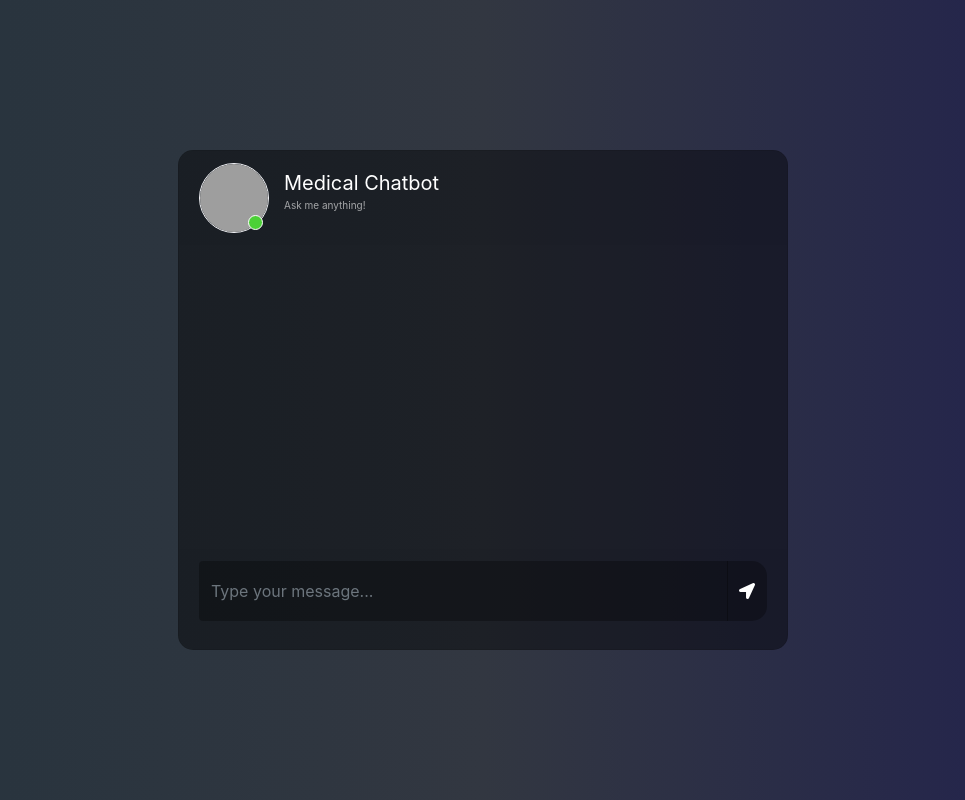
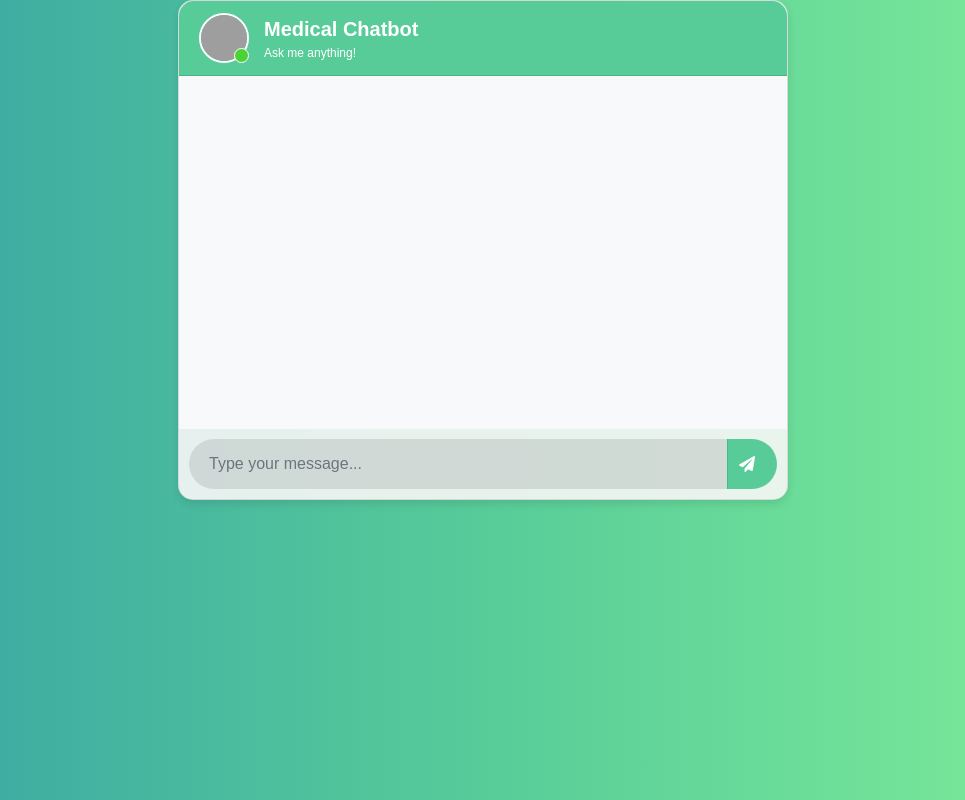
Before and after one commit to areebahmed575/Medical-ChatBot, a Flask app: page / in a window 1280 px wide. Shown: the whole page, without its empty margins (157-1122 px from the left). Run offline with Flask 3, Linux system fonts and the light colour scheme; some libraries are stand-ins or nearby versions; grey boxes are pictures that could not be loaded.

Commit message:
More changing

```diff
--- a/app.py
+++ b/app.py
@@ -9,6 +9,16 @@ from langchain_community.llms import OpenAI
 from langchain_community.vectorstores import Chroma
 from langchain_openai import OpenAI
 from src.helper import load_pdf, text_split
+from store_index import vectordb
+from src.helper import load_pdf, text_split
+import os
+from langchain_community.llms import OpenAI
+from langchain_community.vectorstores import Chroma
+# from fastapi import FastAPI, Request
+# from fastapi.responses import HTMLResponse
+# from fastapi.templating import Jinja2Templates
+# import uvicorn
+
 
 app = Flask(__name__)
 
@@ -16,6 +26,8 @@ load_dotenv()
 
 
 os.environ["OPENAI_API_KEY"]=""
+
+
 
 embedding=OpenAIEmbeddings()
 
@@ -30,18 +42,41 @@ vectordb = None
 vectordb = Chroma(persist_directory=persist_directory,embedding_function=embedding)
 
 PROMPT=PromptTemplate(template=prompt_template, input_variables=["context", "question"])
+chain_type_kwargs={"prompt": PROMPT}
+
 
 retriever = vectordb.as_retriever(search_kwargs={"k": 2})
-chain_type_kwargs={"prompt": PROMPT}
 
 
 
 
-# create the chain to answer questions
+
+llm=OpenAI()
+
 qa_chain = RetrievalQA.from_chain_type(llm=OpenAI(),
                                   chain_type="stuff",
                                   retriever=retriever,
                                   return_source_documents=True)
+
+
+## Cite sources
+def process_llm_response(llm_response):
+    print(llm_response['result'])
+    print('\n\nSources:')
+    for source in llm_response["source_documents"]:
+        print(source.metadata['source'])
+
+# full example
+query = "What are Allergies?"
+
+
+llm_response = qa_chain.invoke(query)
+
+
+print(llm_response)
+
+print(process_llm_response(llm_response))
+
 
 
 
@@ -56,7 +91,7 @@ def chat():
     msg = request.form["msg"]
     input = msg
     print(input)
-    result=qa_chain({"query": input})
+    result=qa({"query": input})
     print("Response : ", result["result"])
     return str(result["result"])
 
--- a/static/style.css
+++ b/static/style.css
@@ -1,223 +1,126 @@
-body,html{
+body, html {
     height: 100%;
     margin: 0;
-	background: rgb(44, 47, 59);
-   background: -webkit-linear-gradient(to right, rgb(40, 59, 34), rgb(54, 60, 70), rgb(32, 32, 43));
-	background: linear-gradient(to right, rgb(38, 51, 61), rgb(50, 55, 65), rgb(33, 33, 78));
+    background: linear-gradient(to right, #38a3a5, #57cc99, #80ed99);
+    font-family: 'Arial', sans-serif;
 }
 
-.chat{
-	margin-top: auto;
-	margin-bottom: auto;
+.chat {
+    margin: auto;
+    height: 100%;
 }
-.card{
+
+.card {
     height: 500px;
     border-radius: 15px !important;
-	background-color: rgba(0,0,0,0.4) !important;
+    background-color: rgba(255, 255, 255, 0.9) !important;
+    box-shadow: 0 4px 8px rgba(0, 0, 0, 0.1);
 }
-.contacts_body{
-	padding:  0.75rem 0 !important;
+
+.msg_head {
+    border-radius: 15px 15px 0 0 !important;
+    background-color: #57cc99 !important;
+    color: white;
+}
+
+.user_img, .user_img_msg {
+    height: 50px;
+    width: 50px;
+    border: 2px solid #fff;
+}
+
+.img_cont {
+    position: relative;
+    height: 50px;
+    width: 50px;
+}
+
+.online_icon {
+    position: absolute;
+    height: 15px;
+    width: 15px;
+    background-color: #4cd137;
+    border-radius: 50%;
+    bottom: 0;
+    right: 0;
+    border: 1.5px solid white;
+}
+
+.user_info {
+    margin: auto 15px;
+}
+
+.user_info span {
+    font-size: 20px;
+    font-weight: bold;
+}
+
+.user_info p {
+    font-size: 12px;
+    margin: 0;
+}
+
+.msg_card_body {
     overflow-y: auto;
-	white-space: nowrap;
+    background-color: #f8f9fa;
+    padding: 10px;
 }
-.msg_card_body{
-	overflow-y: auto;
-}
-.card-header{
-	border-radius: 15px 15px 0 0 !important;
-	border-bottom: 0 !important;
-}
-.card-footer{
+
+.card-footer {
     border-radius: 0 0 15px 15px !important;
     border-top: 0 !important;
+    padding: 10px;
 }
-.container{
-	align-content: center;
+
+.type_msg {
+    background-color: rgba(0, 0, 0, 0.1) !important;
+    border: 0 !important;
+    color: #333 !important;
+    height: 50px !important;
+    border-radius: 25px;
+    padding-left: 20px;
 }
-.search{
-	border-radius: 15px 0 0 15px !important;
-	background-color: rgba(0,0,0,0.3) !important;
-	border:0 !important;
-	color:white !important;
+
+.send_btn {
+    background-color: #57cc99 !important;
+    border: 0 !important;
+    color: white !important;
+    border-radius: 50%;
+    height: 50px;
+    width: 50px;
 }
-.search:focus{
-	 box-shadow:none !important;
-   outline:0px !important;
-}
-.type_msg{
-	background-color: rgba(0,0,0,0.3) !important;
-	border:0 !important;
-	color:white !important;
-	height: 60px !important;
-	overflow-y: auto;
-}
-	.type_msg:focus{
-	 box-shadow:none !important;
-   outline:0px !important;
-}
-.attach_btn{
-	border-radius: 15px 0 0 15px !important;
-	background-color: rgba(0,0,0,0.3) !important;
-	border:0 !important;
-	color: white !important;
-	cursor: pointer;
-}
-.send_btn{
-	border-radius: 0 15px 15px 0 !important;
-	background-color: rgba(0,0,0,0.3) !important;
-	border:0 !important;
-	color: white !important;
-	cursor: pointer;
-}
-.search_btn{
-	border-radius: 0 15px 15px 0 !important;
-	background-color: rgba(0,0,0,0.3) !important;
-	border:0 !important;
-	color: white !important;
-	cursor: pointer;
-}
-.contacts{
-	list-style: none;
-	padding: 0;
-}
-.contacts li{
-	width: 100% !important;
-	padding: 5px 10px;
-	margin-bottom: 15px !important;
-}
-.active{
-	background-color: rgba(0,0,0,0.3);
-}
-.user_img{
-	height: 70px;
-	width: 70px;
-	border:1.5px solid #f5f6fa;
 
-}
-.user_img_msg{
-	height: 40px;
-	width: 40px;
-	border:1.5px solid #f5f6fa;
-
-}
-.img_cont{
-	position: relative;
-	height: 70px;
-	width: 70px;
-}
-.img_cont_msg{
-	height: 40px;
-	width: 40px;
-}
-.online_icon{
-	position: absolute;
-	height: 15px;
-	width:15px;
-	background-color: #4cd137;
-	border-radius: 50%;
-	bottom: 0.2em;
-	right: 0.4em;
-	border:1.5px solid white;
-}
-.offline{
-	background-color: #c23616 !important;
-}
-.user_info{
-	margin-top: auto;
-	margin-bottom: auto;
-	margin-left: 15px;
-}
-.user_info span{
-	font-size: 20px;
-	color: white;
-}
-.user_info p{
-	font-size: 10px;
-	color: rgba(255,255,255,0.6);
-}
-.video_cam{
-	margin-left: 50px;
-	margin-top: 5px;
-}
-.video_cam span{
-	color: white;
-	font-size: 20px;
-	cursor: pointer;
-	margin-right: 20px;
-}
-.msg_cotainer{
-	margin-top: auto;
-	margin-bottom: auto;
-	margin-left: 10px;
+.msg_container {
+    margin: 10px 0;
     border-radius: 25px;
-	background-color: rgb(82, 172, 255);
+    background-color: #57cc99;
     padding: 10px;
     position: relative;
+    color: white;
+    max-width: 75%;
 }
-.msg_cotainer_send{
-	margin-top: auto;
-	margin-bottom: auto;
-	margin-right: 10px;
+
+.msg_container_send {
+    margin: 10px 0;
     border-radius: 25px;
-	background-color: #58cc71;
+    background-color: #38a3a5;
     padding: 10px;
     position: relative;
+    color: white;
+    max-width: 75%;
 }
-.msg_time{
+
+.msg_time, .msg_time_send {
     position: absolute;
+    bottom: -15px;
+    font-size: 10px;
+    color: rgba(255, 255, 255, 0.5);
+}
+
+.msg_time {
     left: 0;
-	bottom: -15px;
-	color: rgba(255,255,255,0.5);
-	font-size: 10px;
 }
-.msg_time_send{
-	position: absolute;
-	right:0;
-	bottom: -15px;
-	color: rgba(255,255,255,0.5);
-	font-size: 10px;
+
+.msg_time_send {
+    right: 0;
 }
-.msg_head{
-	position: relative;
-}
-#action_menu_btn{
-	position: absolute;
-	right: 10px;
-	top: 10px;
-	color: white;
-	cursor: pointer;
-	font-size: 20px;
-}
-.action_menu{
-	z-index: 1;
-	position: absolute;
-	padding: 15px 0;
-	background-color: rgba(0,0,0,0.5);
-	color: white;
-	border-radius: 15px;
-	top: 30px;
-	right: 15px;
-	display: none;
-}
-.action_menu ul{
-	list-style: none;
-	padding: 0;
-	margin: 0;
-}
-.action_menu ul li{
-	width: 100%;
-	padding: 10px 15px;
-	margin-bottom: 5px;
-}
-.action_menu ul li i{
-	padding-right: 10px;
-}
-.action_menu ul li:hover{
-	cursor: pointer;
-	background-color: rgba(0,0,0,0.2);
-}
-@media(max-width: 576px){
-	.contacts_card{
-	margin-bottom: 15px !important;
-}
-}
--- a/templates/chat.html
+++ b/templates/chat.html
@@ -1,18 +1,13 @@
-<link href="//maxcdn.bootstrapcdn.com/bootstrap/4.1.1/css/bootstrap.min.css" rel="stylesheet" id="bootstrap-css">
-<script src="//maxcdn.bootstrapcdn.com/bootstrap/4.1.1/js/bootstrap.min.js"></script>
-<script src="//cdnjs.cloudflare.com/ajax/libs/jquery/3.2.1/jquery.min.js"></script>
-
 <!DOCTYPE html>
-<html>
+<html lang="en">
 <head>
-		<title>Chatbot</title>
-		<link rel="stylesheet" href="https://stackpath.bootstrapcdn.com/bootstrap/4.1.3/css/bootstrap.min.css" integrity="sha384-MCw98/SFnGE8fJT3GXwEOngsV7Zt27NXFoaoApmYm81iuXoPkFOJwJ8ERdknLPMO" crossorigin="anonymous">
-		<link rel="stylesheet" href="https://use.fontawesome.com/releases/v5.5.0/css/all.css" integrity="sha384-B4dIYHKNBt8Bc12p+WXckhzcICo0wtJAoU8YZTY5qE0Id1GSseTk6S+L3BlXeVIU" crossorigin="anonymous">
-		<script src="https://ajax.googleapis.com/ajax/libs/jquery/3.3.1/jquery.min.js"></script>
-		<link rel="stylesheet" type="text/css" href="{{ url_for('static', filename='style.css')}}"/>
+    <meta charset="UTF-8">
+    <meta name="viewport" content="width=device-width, initial-scale=1.0">
+    <title>Medical Chatbot</title>
+    <link href="https://maxcdn.bootstrapcdn.com/bootstrap/4.1.1/css/bootstrap.min.css" rel="stylesheet">
+    <link rel="stylesheet" href="https://use.fontawesome.com/releases/v5.5.0/css/all.css">
+    <link rel="stylesheet" type="text/css" href="{{ url_for('static', filename='style.css') }}">
 </head>
-
-
 <body>
     <div class="container-fluid h-100">
         <div class="row justify-content-center h-100">
@@ -21,7 +16,6 @@
                     <div class="card-header msg_head">
                         <div class="d-flex bd-highlight">
                             <div class="img_cont">
-									<!-- <img src="https://i.ibb.co/fSNP7Rz/icons8-chatgpt-512.png" class="rounded-circle user_img"> -->
                                 <img src="https://www.prdistribution.com/spirit/uploads/pressreleases/2019/newsreleases/d83341deb75c4c4f6b113f27b1e42cd8-chatbot-florence-already-helps-thousands-of-patients-to-remember-their-medication.png" class="rounded-circle user_img">
                                 <span class="online_icon"></span>
                             </div>
@@ -32,14 +26,13 @@
                         </div>
                     </div>
                     <div id="messageFormeight" class="card-body msg_card_body">
-
-
+                        <!-- Messages will be appended here -->
                     </div>
                     <div class="card-footer">
                         <form id="messageArea" class="input-group">
-                                <input type="text" id="text" name="msg" placeholder="Type your message..." autocomplete="off" class="form-control type_msg" required/>
+                            <input type="text" id="text" name="msg" placeholder="Type your message..." autocomplete="off" class="form-control type_msg" required />
                             <div class="input-group-append">
-									<button type="submit" id="send" class="input-group-text send_btn"><i class="fas fa-location-arrow"></i></button>
+                                <button type="submit" id="send" class="input-group-text send_btn"><i class="fas fa-paper-plane"></i></button>
                             </div>
                         </form>
                     </div>
@@ -48,34 +41,33 @@
         </div>
     </div>
 
+    <script src="https://code.jquery.com/jquery-3.3.1.min.js"></script>
+    <script src="https://maxcdn.bootstrapcdn.com/bootstrap/4.1.1/js/bootstrap.min.js"></script>
     <script>
         $(document).ready(function() {
             $("#messageArea").on("submit", function(event) {
+                event.preventDefault();
                 const date = new Date();
                 const hour = date.getHours();
                 const minute = date.getMinutes();
-					const str_time = hour+":"+minute;
-					var rawText = $("#text").val();
+                const str_time = hour + ":" + (minute < 10 ? "0" + minute : minute);
+                const rawText = $("#text").val();
 
-					var userHtml = '<div class="d-flex justify-content-end mb-4"><div class="msg_cotainer_send">' + rawText + '<span class="msg_time_send">'+ str_time + '</span></div><div class="img_cont_msg"><img src="https://i.ibb.co/d5b84Xw/Untitled-design.png" class="rounded-circle user_img_msg"></div></div>';
+                const userHtml = '<div class="d-flex justify-content-end mb-4"><div class="msg_container_send">' + rawText + '<span class="msg_time_send">' + str_time + '</span></div><div class="img_cont_msg"><img src="https://i.ibb.co/d5b84Xw/Untitled-design.png" class="rounded-circle user_img_msg"></div></div>';
 
                 $("#text").val("");
                 $("#messageFormeight").append(userHtml);
 
                 $.ajax({
-						data: {
-							msg: rawText,
-						},
+                    data: { msg: rawText },
                     type: "POST",
                     url: "/get",
                 }).done(function(data) {
-						var botHtml = '<div class="d-flex justify-content-start mb-4"><div class="img_cont_msg"><img src="https://www.prdistribution.com/spirit/uploads/pressreleases/2019/newsreleases/d83341deb75c4c4f6b113f27b1e42cd8-chatbot-florence-already-helps-thousands-of-patients-to-remember-their-medication.png" class="rounded-circle user_img_msg"></div><div class="msg_cotainer">' + data + '<span class="msg_time">' + str_time + '</span></div></div>';
+                    const botHtml = '<div class="d-flex justify-content-start mb-4"><div class="img_cont_msg"><img src="https://www.prdistribution.com/spirit/uploads/pressreleases/2019/newsreleases/d83341deb75c4c4f6b113f27b1e42cd8-chatbot-florence-already-helps-thousands-of-patients-to-remember-their-medication.png" class="rounded-circle user_img_msg"></div><div class="msg_container">' + data + '<span class="msg_time">' + str_time + '</span></div></div>';
                     $("#messageFormeight").append($.parseHTML(botHtml));
                 });
-					event.preventDefault();
             });
         });
     </script>
-
 </body>
 </html>
```
Also changed, not shown: store_index.py (+5 -5 lines), 4 other files. Lines whose indentation alone changed are shown as unchanged.
